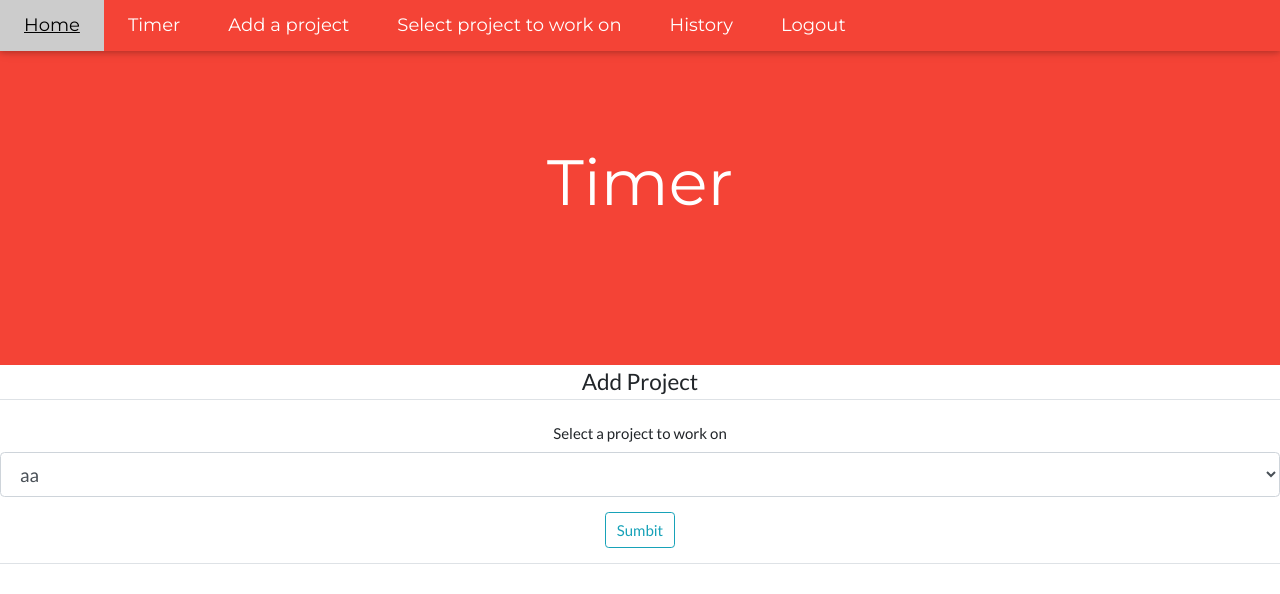
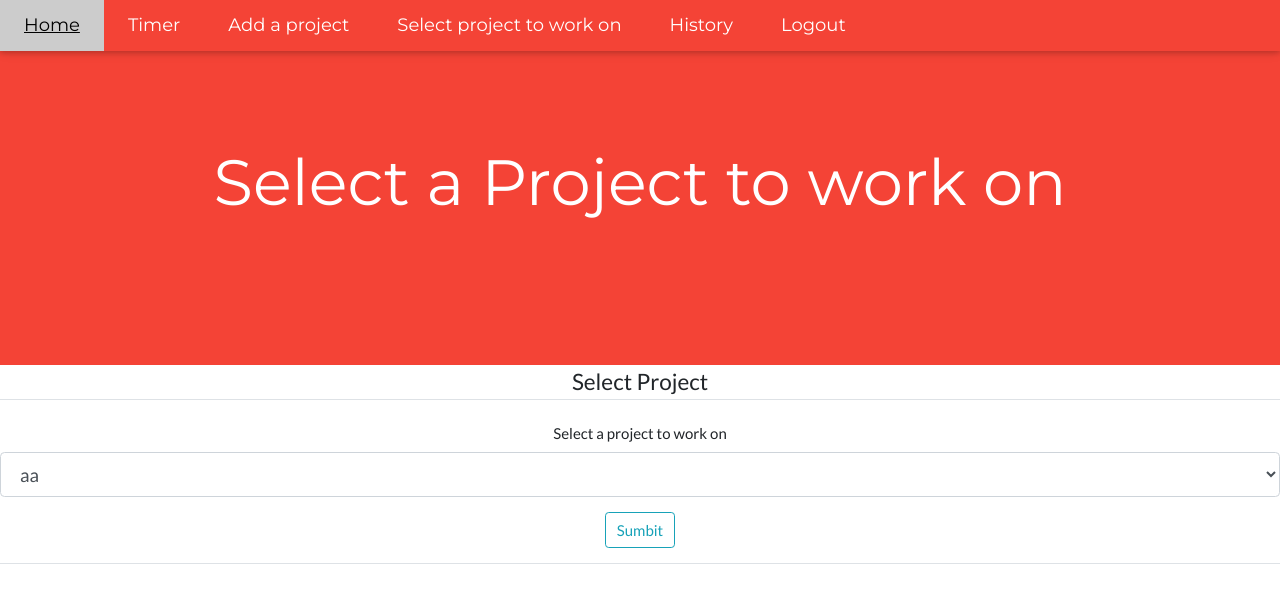
Before and after one commit to AR2030/Python-Flask-Pomodoro-Timer, a Flask app: page /selectProject in a window 1280 px wide. Shown: the top 594 px of the page. Run offline with Flask 2, Linux system fonts and the light colour scheme; a user stored in the database is signed in; data comes from the database, SQL or seed files in the repository; both versions use the stored data as it was after the commit; some libraries are stand-ins or nearby versions.

Commit message:
last update

```diff
--- a/pomodoroTimer/forms.py
+++ b/pomodoroTimer/forms.py
@@ -1,7 +1,7 @@
 from flask_wtf import FlaskForm
 from wtforms import StringField,IntegerField,BooleanField,SubmitField,PasswordField,SelectField
 from wtforms.validators import DataRequired, Length, Email, EqualTo, ValidationError
-from pomodoroTimer.models import User
+from pomodoroTimer.models import User,Project
 
 
 class projectsForm(FlaskForm):
--- a/pomodoroTimer/routes.py
+++ b/pomodoroTimer/routes.py
@@ -12,8 +12,7 @@ def home():
 @app.route('/timer', methods=['GET', 'POST'])
 @login_required
 def timer():
-
-    return render_template('timer.html', page_name="Timer")
+    return render_template('timer.html', page_name="Pomodoro Timer")
 
 
 @app.route("/addProject", methods=['GET', 'POST'])
@@ -40,7 +39,7 @@ def selectProject():
     if request.method == 'POST':
         flash(f'You selected project {form.name.data} to work on ','success')
         return(redirect(url_for('timer')))
-    return render_template('selectProject.html', page_name="Timer", form=form)
+    return render_template('selectProject.html', page_name="Select a Project to work on", form=form)
 
 @app.route("/register", methods=['GET', 'POST'])
 def register():
--- a/pomodoroTimer/templates/SelectProject.html
+++ b/pomodoroTimer/templates/SelectProject.html
@@ -8,7 +8,7 @@
     <div class="content-section">
         <form method="POST" action="">
             <fieldset class="form-group">
-                <legend class="border-bottom mb-4" style=" text-align: center;">Add Project</legend>
+                <legend class="border-bottom mb-4" style=" text-align: center;">Select Project</legend>
                 <div class="form-group" style=" text-align: center;">
                     {{ form.name.label(class="form-control-label") }}
                     {{ form.name(class="form-control form-control-lg") }}
--- a/pomodoroTimer/templates/timer.html
+++ b/pomodoroTimer/templates/timer.html
@@ -12,6 +12,8 @@
 
     <!--timer-->
     <h1 style="color: rgb(0, 0, 0);">Pomodoro Timer</h1>
+
+
     <div id="container">
         <p id="work" class="label">Work:</p>
         <p id="break" class="label">Break:</p>
```
Also changed, not shown: pomodoroTimer/data.sqlite.
